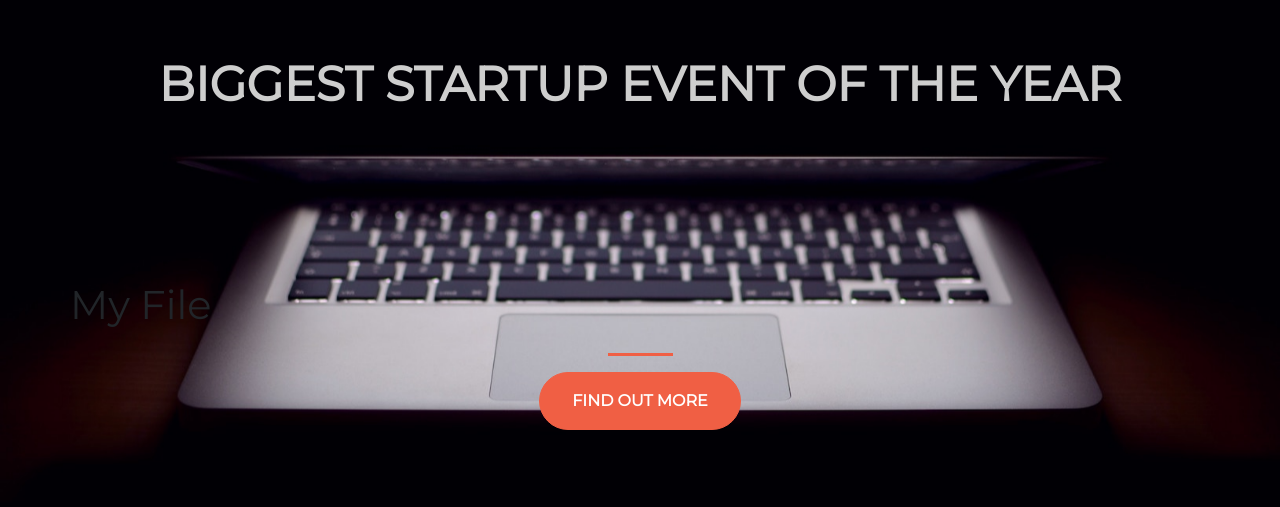
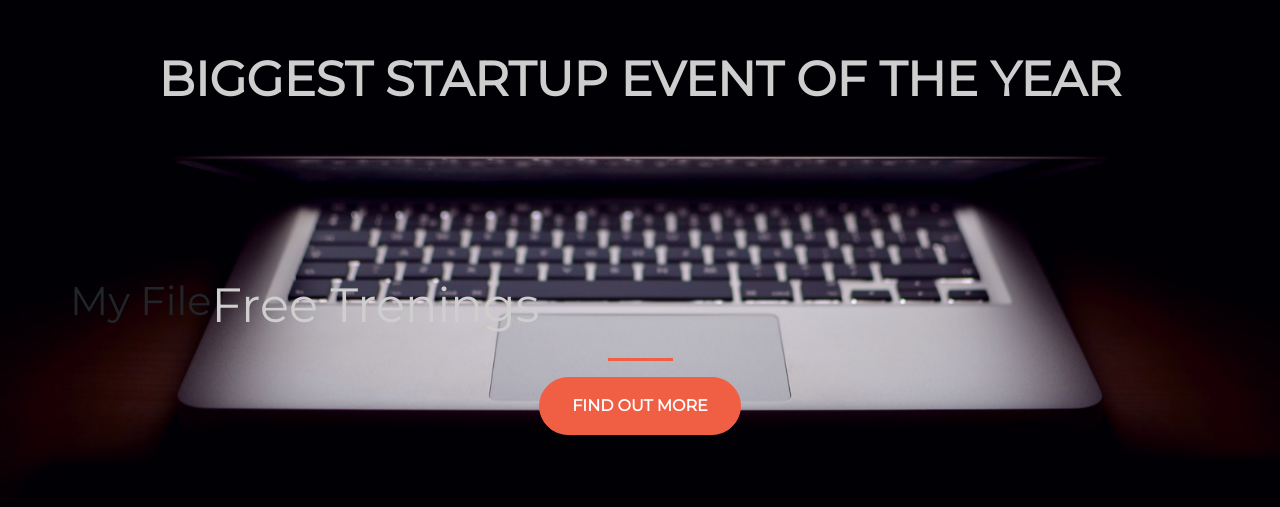
Before and after one commit to Jaydeep1016/Jaydeep1016.github.io, a plain HTML site: page index.html in a window 1280 px wide. Shown: the part 157-664 px from the top of the page. Drawn offline with nearby package versions, Linux system fonts and the light colour scheme.

Commit message:
Add New H2

```diff
--- a/index.html
+++ b/index.html
@@ -26,6 +26,7 @@
 
             <div class="buffer col-12"></div>
             <h1>My File</h1>
+            <h2>Free Trenings</h2>
             <section class="text-center col-12">
                 <hr>
                 <a href="#"><button class="btn btn-primary btn-xl">find out more</button></a>
```
